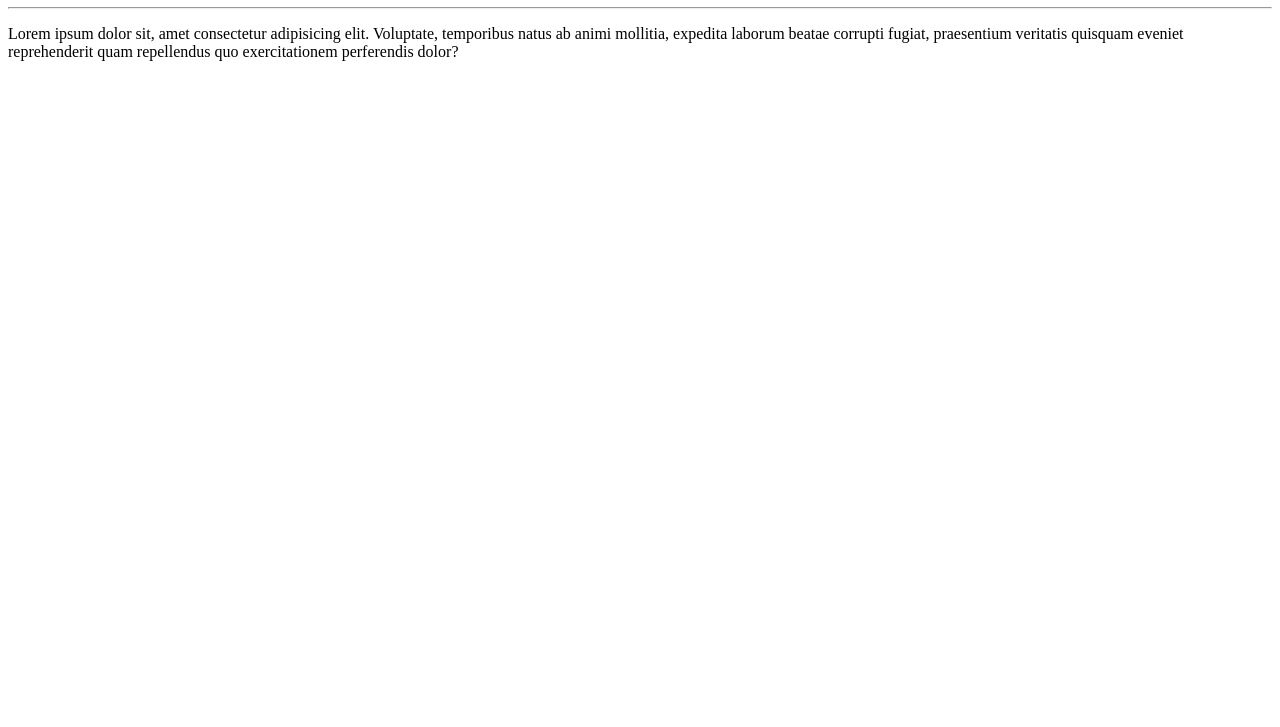
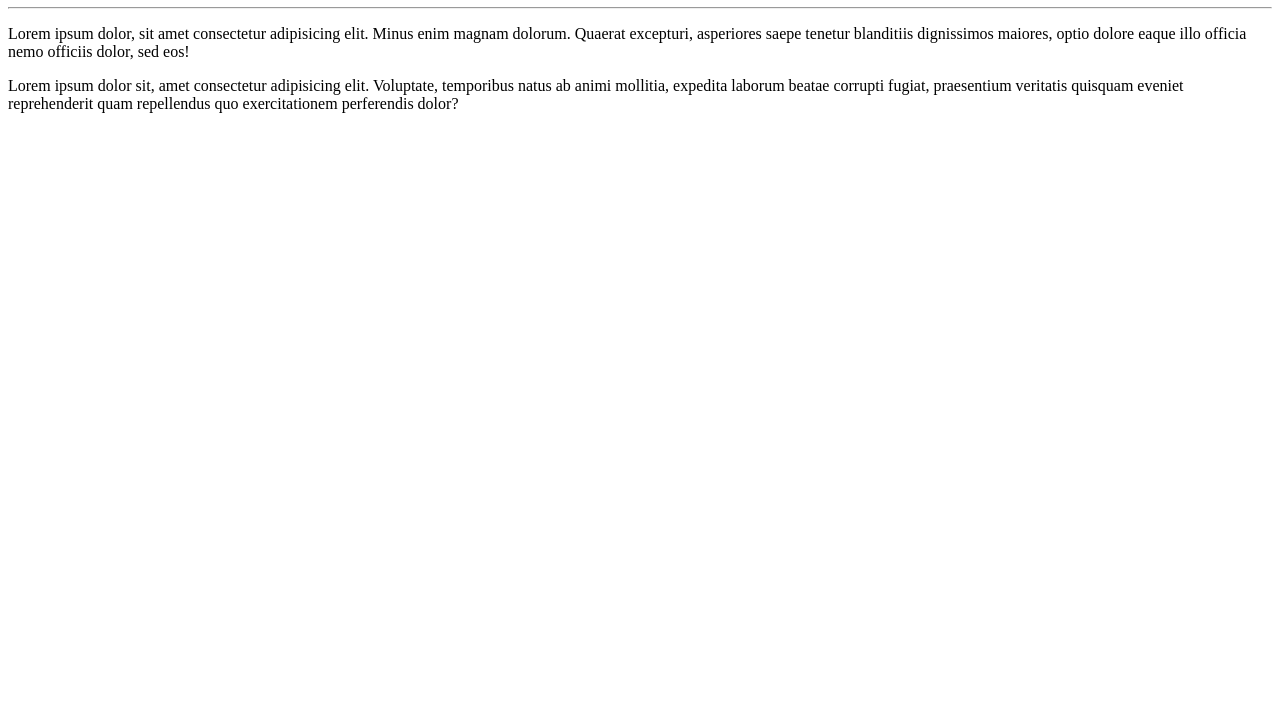
Before and after one commit to enricosotelo/Ola-Mundo, a plain HTML site: page site-exemplo/index.html in a window 1280 px wide. Shown: the part 73-800 px from the top of the page. Drawn offline with Linux system fonts and the light colour scheme.

Commit message:
Adicionei outro lorem

```diff
--- a/site-exemplo/index.html
+++ b/site-exemplo/index.html
@@ -9,6 +9,7 @@
 <body>
     <h1>Olá, mundo!</h1>
     <hr>
+    <p>Lorem ipsum dolor, sit amet consectetur adipisicing elit. Minus enim magnam dolorum. Quaerat excepturi, asperiores saepe tenetur blanditiis dignissimos maiores, optio dolore eaque illo officia nemo officiis dolor, sed eos!</p>
     <p>Lorem ipsum dolor sit, amet consectetur adipisicing elit. Voluptate, temporibus natus ab animi mollitia, expedita laborum beatae corrupti fugiat, praesentium veritatis quisquam eveniet reprehenderit quam repellendus quo exercitationem perferendis dolor?</p>
 </body>
 </html>
```
